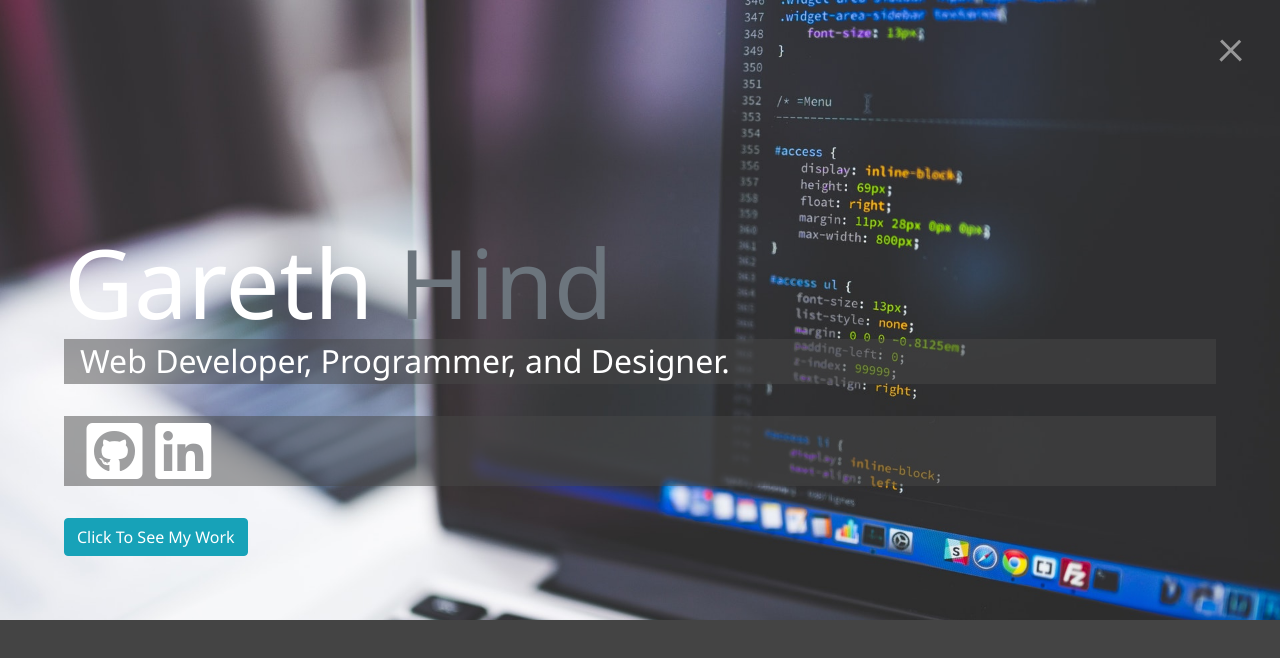
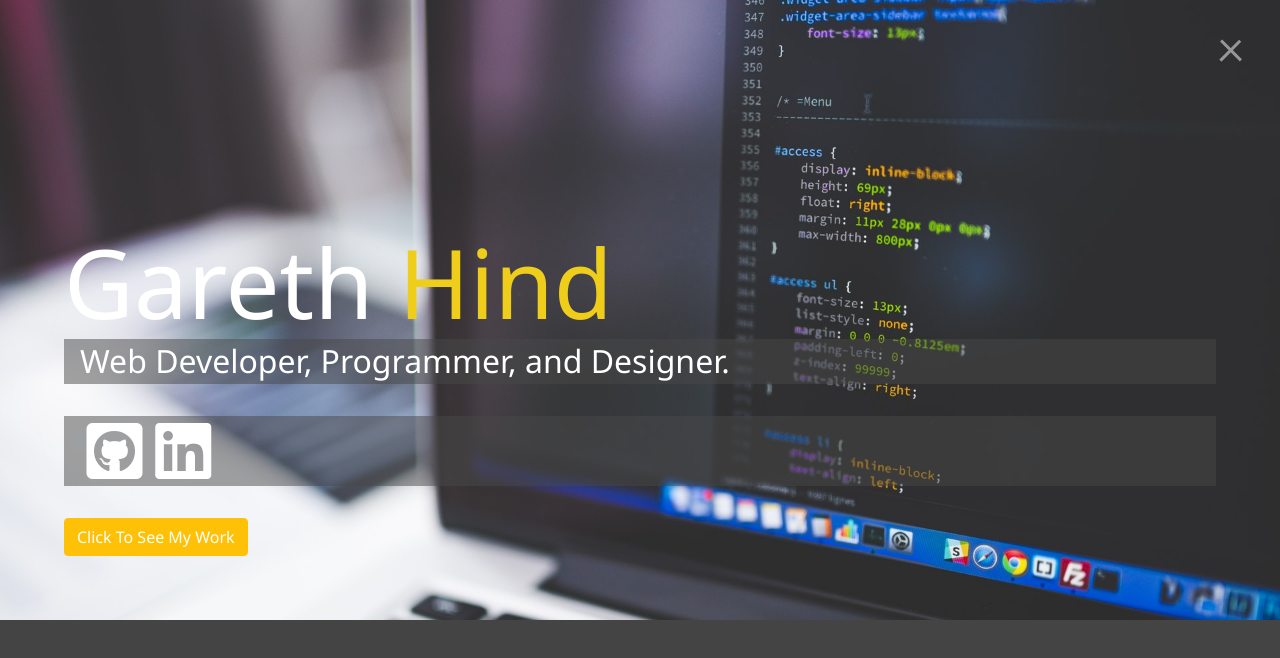
Before and after one commit to gazjosef/modern_portfolio_react, a React (Create React App) app: page / in a window 1280 px wide. Shown: the top 658 px of the page. Built offline with nearby package versions, Linux system fonts and the light colour scheme.

Commit message:
Updated classname

```diff
--- a/src/Components/Pages/Home/Home.js
+++ b/src/Components/Pages/Home/Home.js
@@ -5,7 +5,7 @@ function Home() {
   return (
     <main id="home">
       <h1 className="lg-heading">
-        Gareth <span className="text-secondary">Hind</span>
+        Gareth <span className="text-secondary-color">Hind</span>
       </h1>
       <h2 className="sm-heading">Web Developer, Programmer, and Designer.</h2>
       <div className="icons">
@@ -18,7 +18,7 @@ function Home() {
           </a>
         </h2>
       </div>
-      <button className="btn btn-info">
+      <button className="btn btn-warning">
         <Link to="/work" style={{ textDecoration: "none" }}>
           Click To See My Work
         </Link>
--- a/src/scss/main.scss
+++ b/src/scss/main.scss
@@ -48,7 +48,7 @@ header {
   width: 100%;
 }
 
-.text-secondary {
+.text-secondary-color {
   color: $secondary-color;
 }
 
```
